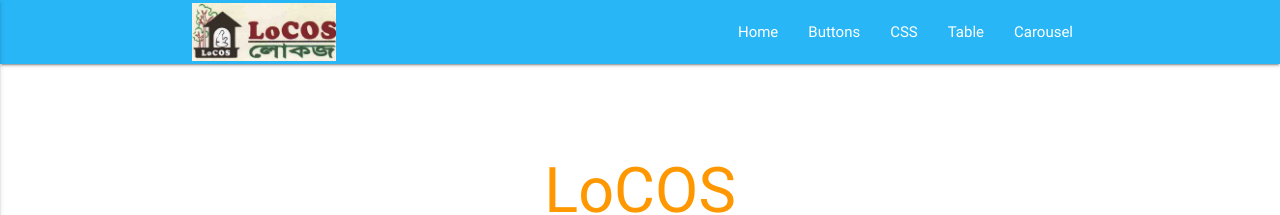
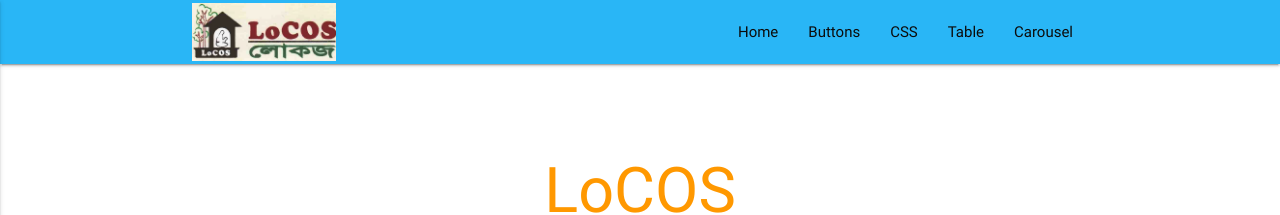
Before and after one commit to locosbd/locosbd.github.io, a Jekyll site: the page built from index.md, in a window 1280 px wide. Shown: the top 215 px of the page. Built offline with Jekyll 4.4.1, drawn with Linux system fonts in a browser that asks for light colours.

Commit message:
changed navbar font color

```diff
--- a/_sass/materialize/components/_variables.scss
+++ b/_sass/materialize/components/_variables.scss
@@ -243,7 +243,7 @@ $navbar-line-height: $navbar-height !default;
 $navbar-height-mobile: 56px !default;
 $navbar-line-height-mobile: $navbar-height-mobile !default;
 $navbar-font-size: 1rem !default;
-$navbar-font-color: #fff !default;
+$navbar-font-color: #0c0c0c !default;
 $navbar-brand-font-size: 2.1rem !default;
 
 // 15. Side Navigation
```
